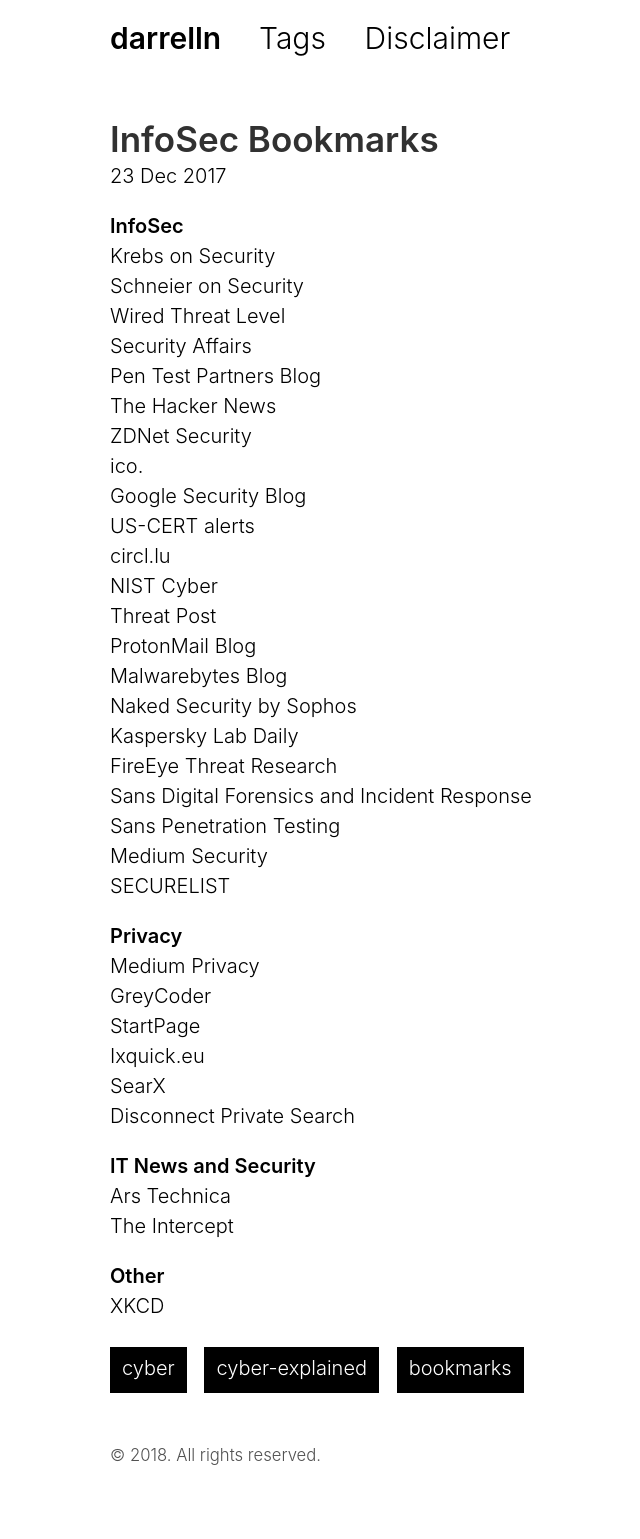
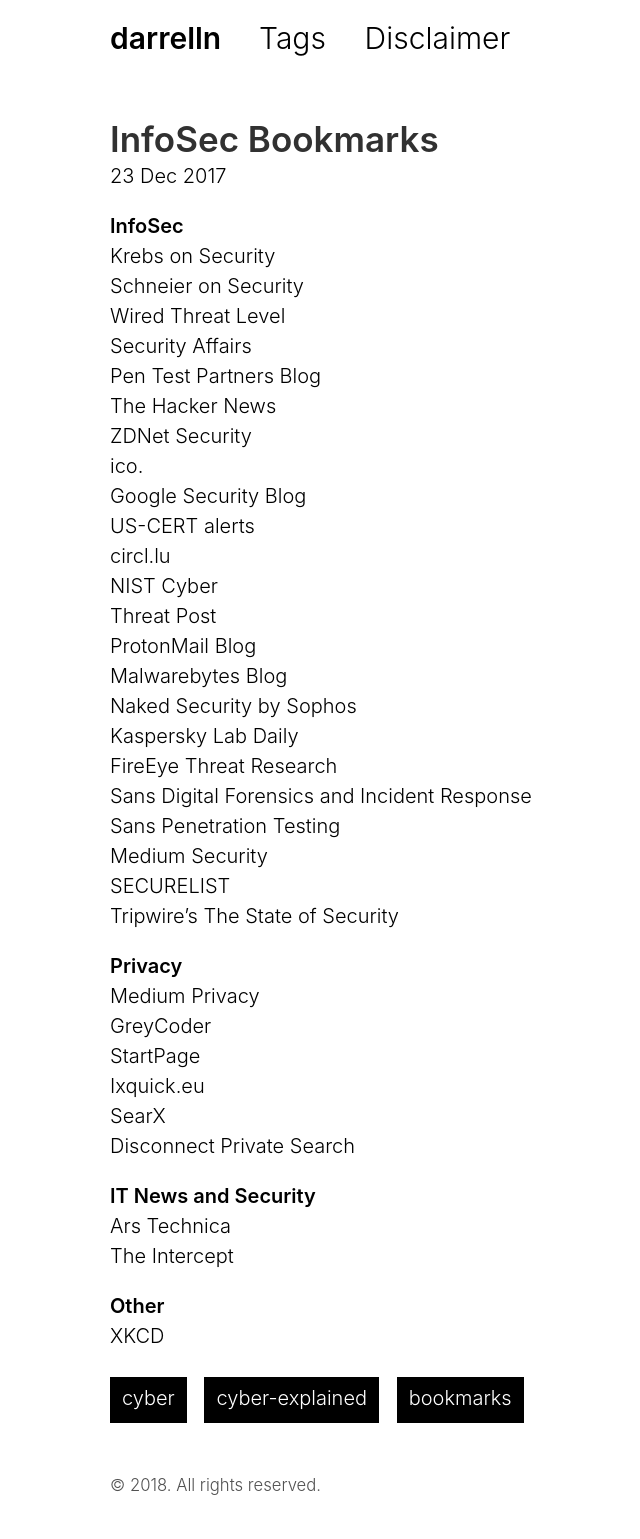
Before and after one commit to darrelln/darrelln.github.io, a Jekyll site: the page built from _posts/2017-12-23-infosec-bookmarks.md, in a window 1280 px wide. Shown: the whole page, without its empty margins (50-690 px from the left). Built offline with Jekyll 4.4.1, drawn with Linux system fonts in a browser that asks for light colours; nearby versions of some CDN libraries; before the commit the page ends 1509 px from its top, so only the background shows below that.

Commit message:
New bookmark.

```diff
--- a/_posts/2017-12-23-infosec-bookmarks.md
+++ b/_posts/2017-12-23-infosec-bookmarks.md
@@ -31,6 +31,7 @@
 [Sans Penetration Testing](https://pen-testing.sans.org/blog)<br>
 [Medium Security](https://medium.com/search?q=security)<br>
 [SECURELIST](https://securelist.com)<br>
+[Tripwire's The State of Security ](https://www.tripwire.com/state-of-security/)
 
 **Privacy**<br>
 [Medium Privacy](https://medium.com/search?q=privacy)<br>
```
